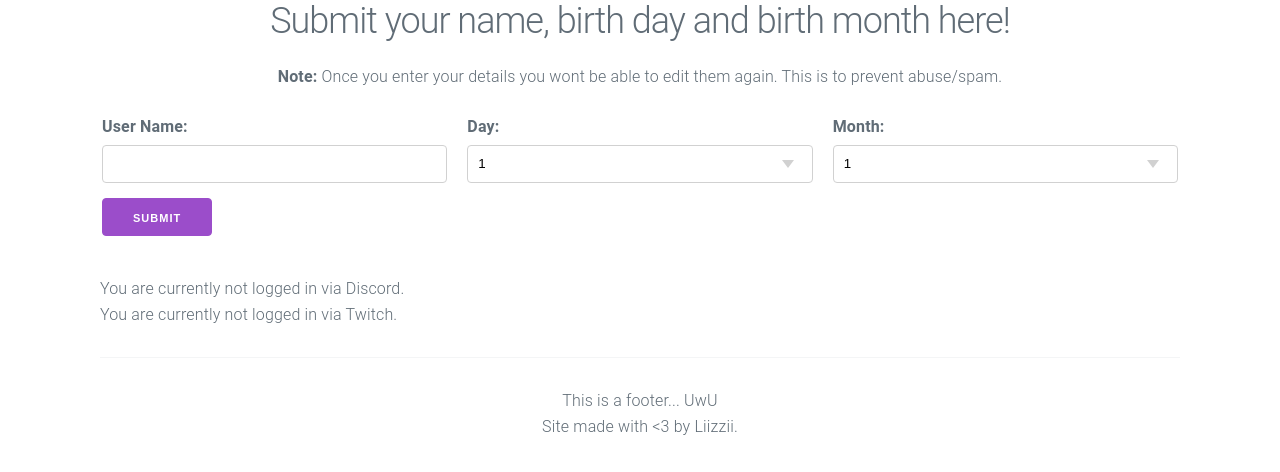
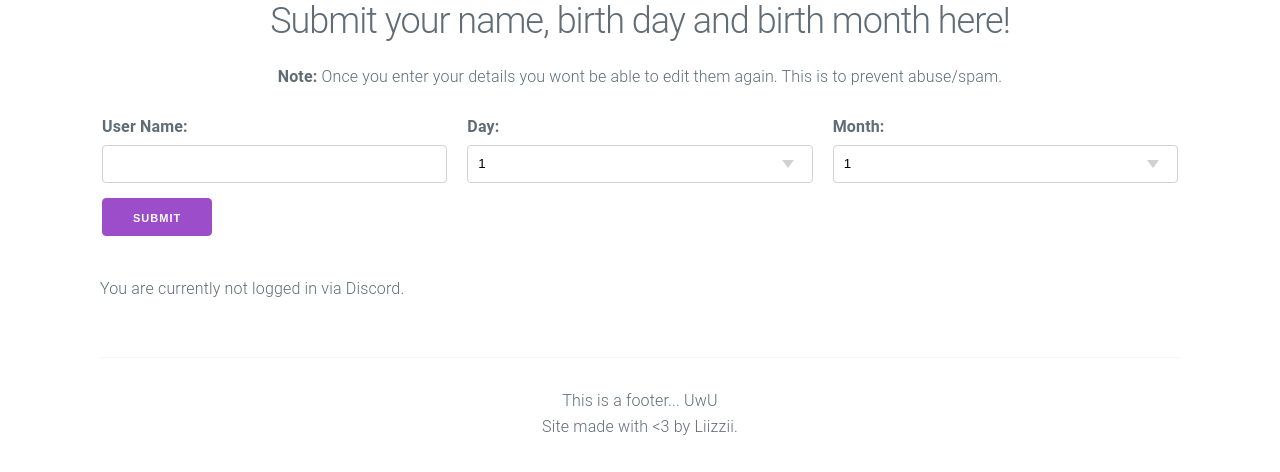
Before and after one commit to LizzyTrickster/FloofGangStuff, a Django app: page /submission in a window 1280 px wide. Shown: the part 711-1183 px from the top of the page. Run offline with Django 3.2, Linux system fonts and the light colour scheme; the visitor is signed in with stand-in values (Sample User, id 1); data that the repository does not hold is empty.

Commit message:
Remove Twitch login buttons/mentions as it doesn't currently work.
I haven't been able to test the Twitch login code because my browser can't seem to connect to id.twitch.tv properly. Will revert this change once i get it working again

```diff
--- a/FloofGang/templates/birthday/submission.html
+++ b/FloofGang/templates/birthday/submission.html
@@ -53,10 +53,9 @@
                         form.</p>
                 {% endif %}
             {% else %}
-                <p style="color:red">You need to login via Discord or Twitch before you can submit this form.</p>
+                <p style="color:red">You need to login via Discord before you can submit this form.</p>
                 <p>
                     <a class="button" href="{% url 'social:begin' 'discord' %}">Login with Discord!</a>
-                    <a class="button" href="{% url 'social:begin' 'twitch' %}">Login with Twitch!</a>
                 </p>
             {% endif %}
         </fieldset>
@@ -71,15 +70,7 @@
                     {{ socialauth.extra_data.discriminator }}{% endif %}
             {% endfor %}</b>
         {% endif %}<br>
-        {% if "twitch" in backends.not_associated %}
-            You are currently not logged in via Twitch.
-        {% else %}
-            You're currently logged in via Twitch as
-            {% for socialauth in backends.associated %}
-                {% if "discord_id" in socialauth.extra_data %}{{ socialauth.extra_data.username }}#
-                    {{ socialauth.extra_data.discriminator }}{% endif %}
-            {% endfor %}
-        {% endif %}<br>
+        <br>
         {#        <h1>success</h1><a href="/logout">logout</a><br>#}
         {#        {% for social in backends.associated %}<p>{{ social.extra_data }}</p>{% endfor %}#}
         {#        <p>{{ backends.associated }}|-{{ backends.not_associated }}-|{{ backends }}</p><br>#}
```
